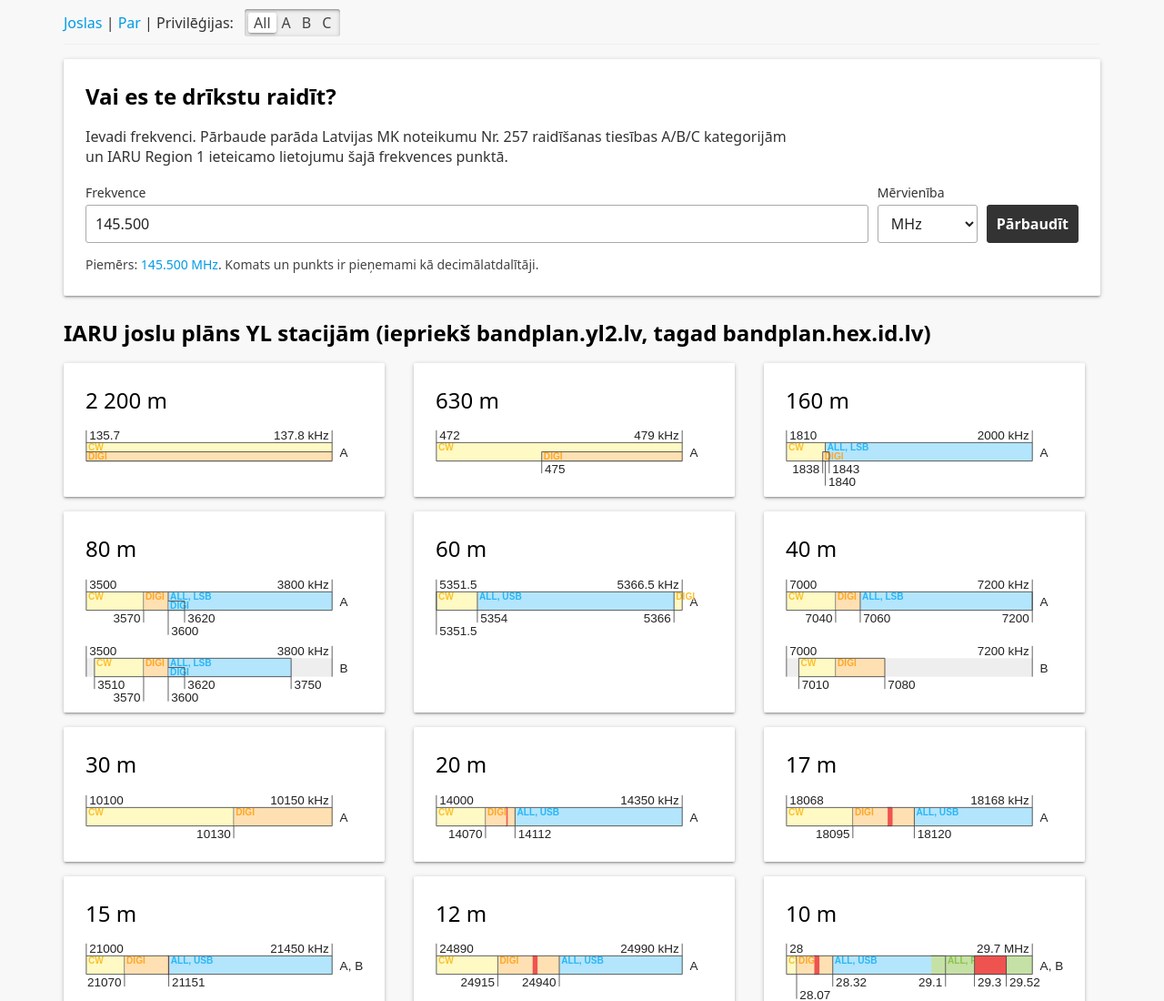
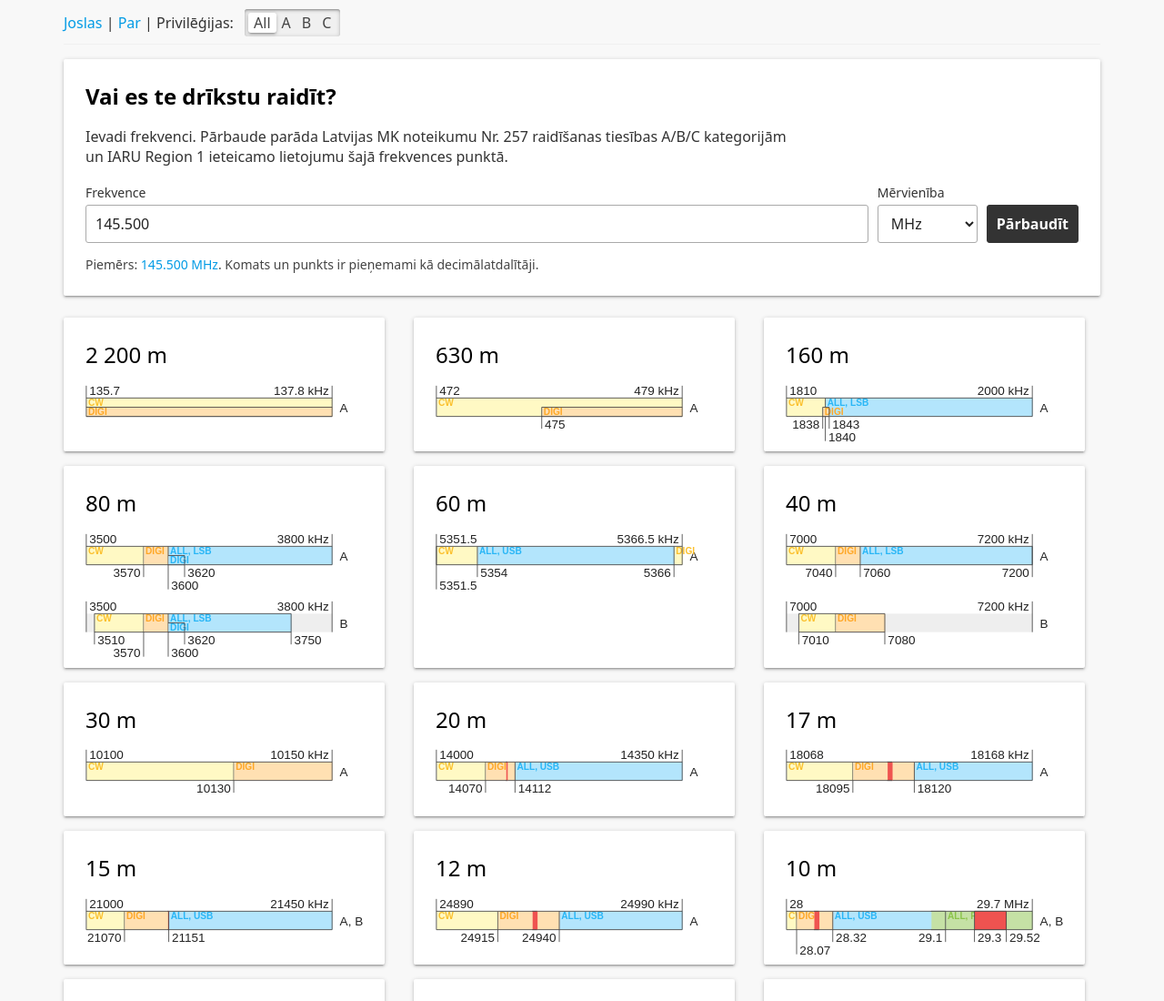
Before and after one commit to digami-inc/yl-bandplan, an Astro site: page / in a window 1280 px wide. Shown: the top 1100 px of the page at 91% size. Built offline with nearby package versions, Linux system fonts and the light colour scheme; Astro itself is replaced by a stand-in of ours.

Commit message:
Remove legacy homepage heading

```diff
--- a/src/components/BandList.astro
+++ b/src/components/BandList.astro
@@ -15,10 +15,6 @@ const activeBands = bands.filter(
 ---
 
 <div>
-  <h1>
-    IARU joslu plāns YL stacijām (iepriekš bandplan.yl2.lv, tagad
-    bandplan.hex.id.lv)
-  </h1>
   <div class="row row--grow-cards">
     {
       activeBands.map((band) => (
```
